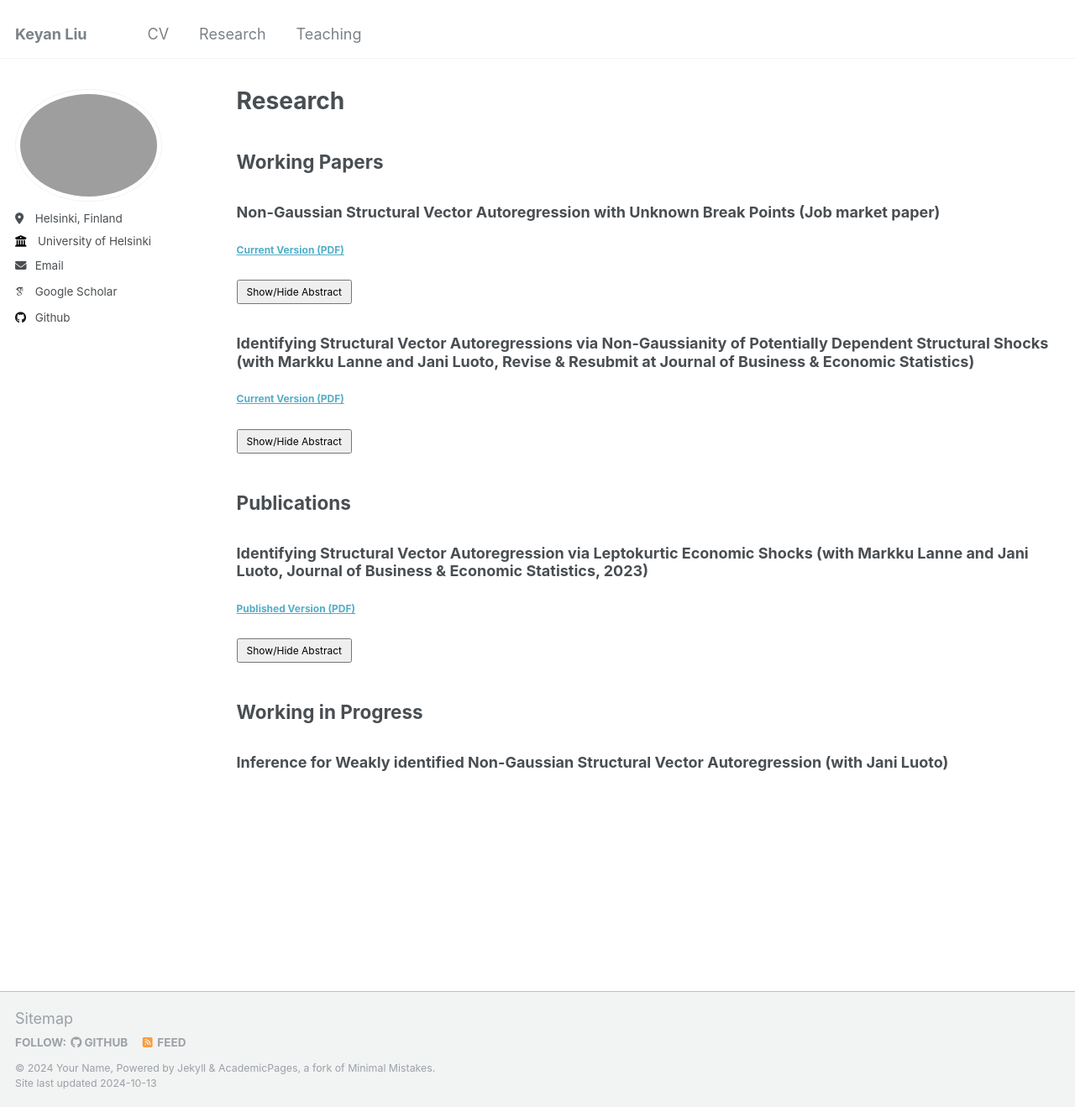
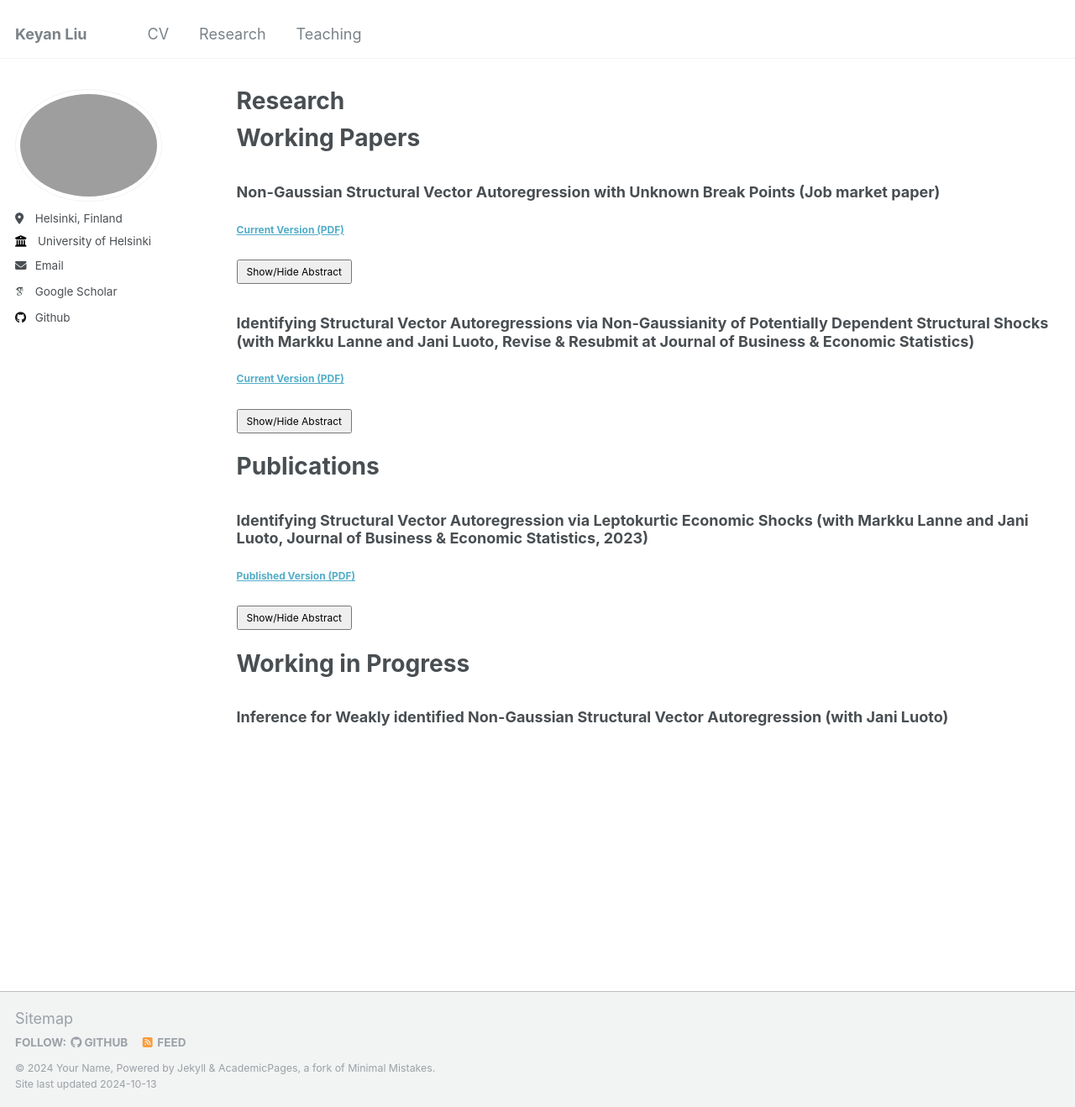
Before and after one commit to keyanliu1/keyanliu1.github.io, a Jekyll site: the page built from _pages/publications.md, in a window 1280 px wide and 1318 px high. Shown: the whole window at 84% size. Built offline with Jekyll 4.4.1, drawn with Linux system fonts in a browser that asks for light colours; some web fonts are replaced.

```diff
--- a/_pages/publications.md
+++ b/_pages/publications.md
@@ -5,7 +5,7 @@ permalink: /publications/
 author_profile: true
 ---
 
-## Working Papers
+# Working Papers
 
 ### **Non-Gaussian Structural Vector Autoregression with Unknown Break Points (Job market paper)**
 
@@ -25,7 +25,7 @@ author_profile: true
   <p>We show that all shocks in an $n$-dimensional structural vector autoregression (SVAR) are globally identified up to their order and signs if they are orthogonal and either (i) have zero co-skewness and at most one of them is not skewed or (ii) exhibit no excess co-kurtosis and at least $n-1$ of them are leptokurtic. The former case covers SVAR models with errors following dependent volatility processes. Moreover, if the numbers of both skewed and leptokurtic shocks are smaller than $n-1$, the skewed and leptokurtic shocks are globally identified, while the remaining shocks are set identified. To capture the non-Gaussian features of the data, versatile error distributions are needed. We discuss the Bayesian implementation of an SVAR-GARCH model with skewed <i>t</i>-distributed errors, including the assessment of the strength of identification and checking the validity of exogenous instruments potentially used for identification. The methods are illustrated in an empirical application to the oil market.</p>
 </div>
 
-## Publications
+# Publications
 
 ### **Identifying Structural Vector Autoregression via Leptokurtic Economic Shocks** (with Markku Lanne and Jani Luoto, Journal of Business &amp; Economic Statistics, 2023)
 
@@ -36,7 +36,7 @@ author_profile: true
   <p>We revisit the generalized method of moments (GMM) estimation of the non-Gaussian structural vector autoregressive (SVAR) model. It is shown that in the $n$-dimensional SVAR model, global and local identification of the contemporaneous impact matrix is achieved with as few as $n^2+n(n-1)/2$ suitably selected moment conditions, when at least $n-1$ of the structural errors are all  leptokurtic (or platykurtic). We also relax the potentially problematic assumption of mutually independent structural errors in part of the previous literature to the requirement that the errors be mutually uncorrelated. Moreover, we assume the error term to be only serially uncorrelated, not independent in time, which allows for univariate conditional heteroskedasticity in its components. A small simulation experiment highlights the good properties of the estimator and the proposed moment selection procedure. The use of the methods is illustrated by means of an empirical application to the effect of a tax increase on U.S. gasoline consumption and carbon dioxide emissions.</p>
 </div>
 
-## Working in Progress
+# Working in Progress
 
 ### **Inference for Weakly identified Non-Gaussian Structural Vector Autoregression** (with Jani Luoto)
 
```
